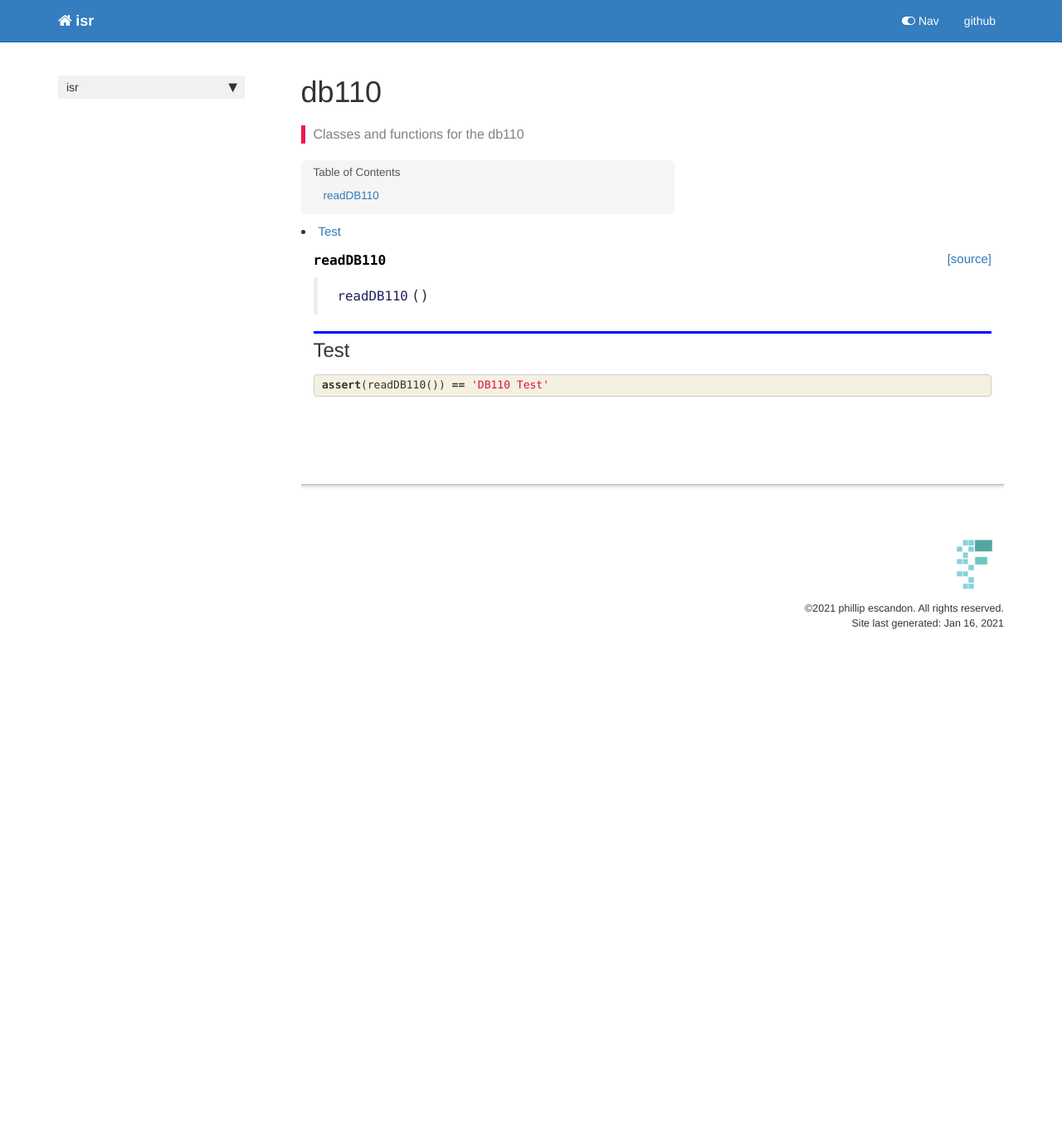
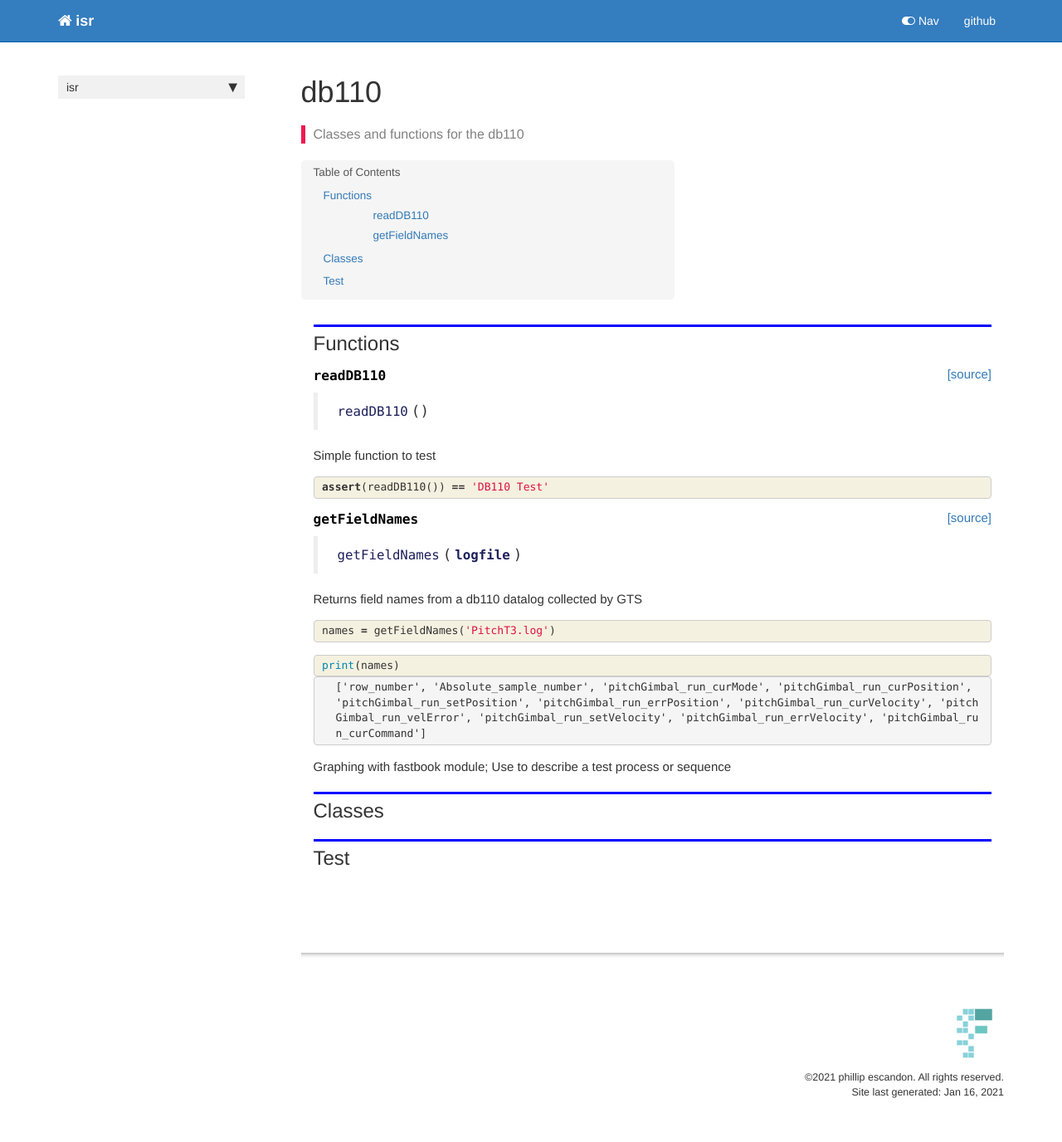
Before and after one commit to philescandon/ISR, a Jekyll site: the page built from docs/db110.html, in a window 1280 px wide. Shown: the whole page at 83% size. Built offline with Jekyll 4.4.1, drawn with Linux system fonts in a browser that asks for light colours; nearby versions of some CDN libraries; comment, search, counter and statistics services are not loaded; before the commit the page ends 900 px from its top, so only the background shows below that.

Commit message:
Mod imports

```diff
--- a/docs/db110.html
+++ b/docs/db110.html
@@ -33,6 +33,19 @@ nb_path: "00_db110.ipynb"
 
 <div class="cell border-box-sizing code_cell rendered">
 
+</div>
+    {% endraw %}
+
+<div class="cell border-box-sizing text_cell rendered"><div class="inner_cell">
+<div class="text_cell_render border-box-sizing rendered_html">
+<h2 id="Functions">Functions<a class="anchor-link" href="#Functions"> </a></h2>
+</div>
+</div>
+</div>
+    {% raw %}
+
+<div class="cell border-box-sizing code_cell rendered">
+
 <div class="output_wrapper">
 <div class="output">
 
@@ -40,8 +53,9 @@ nb_path: "00_db110.ipynb"
 
 
 <div class="output_markdown rendered_html output_subarea ">
-<h4 id="readDB110" class="doc_header"><code>readDB110</code><a href="https://github.com/philescandon/isr/tree/master/isr/db110.py#L6" class="source_link" style="float:right">[source]</a></h4><blockquote><p><code>readDB110</code>()</p>
+<h4 id="readDB110" class="doc_header"><code>readDB110</code><a href="https://github.com/philescandon/isr/tree/master/isr/db110.py#L18" class="source_link" style="float:right">[source]</a></h4><blockquote><p><code>readDB110</code>()</p>
 </blockquote>
+<p>Simple function to test</p>
 
 </div>
 
@@ -60,12 +74,6 @@ nb_path: "00_db110.ipynb"
 </div>
     {% endraw %}
 
-<div class="cell border-box-sizing text_cell rendered"><div class="inner_cell">
-<div class="text_cell_render border-box-sizing rendered_html">
-<h2 id="Test">Test<a class="anchor-link" href="#Test"> </a></h2>
-</div>
-</div>
-</div>
     {% raw %}
 
 <div class="cell border-box-sizing code_cell rendered">
@@ -83,4 +91,103 @@ nb_path: "00_db110.ipynb"
 </div>
     {% endraw %}
 
+    {% raw %}
+
+<div class="cell border-box-sizing code_cell rendered">
+
+<div class="output_wrapper">
+<div class="output">
+
+<div class="output_area">
+
+
+<div class="output_markdown rendered_html output_subarea ">
+<h4 id="getFieldNames" class="doc_header"><code>getFieldNames</code><a href="https://github.com/philescandon/isr/tree/master/isr/db110.py#L23" class="source_link" style="float:right">[source]</a></h4><blockquote><p><code>getFieldNames</code>(<strong><code>logfile</code></strong>)</p>
+</blockquote>
+<p>Returns field names from a db110 datalog collected by GTS</p>
+
 </div>
+
+</div>
+
+</div>
+</div>
+
+</div>
+    {% endraw %}
+
+    {% raw %}
+
+<div class="cell border-box-sizing code_cell rendered">
+
+</div>
+    {% endraw %}
+
+    {% raw %}
+
+<div class="cell border-box-sizing code_cell rendered">
+<div class="input">
+
+<div class="inner_cell">
+    <div class="input_area">
+<div class=" highlight hl-ipython3"><pre><span></span><span class="n">names</span> <span class="o">=</span> <span class="n">getFieldNames</span><span class="p">(</span><span class="s1">&#39;PitchT3.log&#39;</span><span class="p">)</span>
+</pre></div>
+
+    </div>
+</div>
+</div>
+
+</div>
+    {% endraw %}
+
+    {% raw %}
+
+<div class="cell border-box-sizing code_cell rendered">
+<div class="input">
+
+<div class="inner_cell">
+    <div class="input_area">
+<div class=" highlight hl-ipython3"><pre><span></span><span class="nb">print</span><span class="p">(</span><span class="n">names</span><span class="p">)</span>
+</pre></div>
+
+    </div>
+</div>
+</div>
+
+<div class="output_wrapper">
+<div class="output">
+
+<div class="output_area">
+
+<div class="output_subarea output_stream output_stdout output_text">
+<pre>[&#39;row_number&#39;, &#39;Absolute_sample_number&#39;, &#39;pitchGimbal_run_curMode&#39;, &#39;pitchGimbal_run_curPosition&#39;, &#39;pitchGimbal_run_setPosition&#39;, &#39;pitchGimbal_run_errPosition&#39;, &#39;pitchGimbal_run_curVelocity&#39;, &#39;pitchGimbal_run_velError&#39;, &#39;pitchGimbal_run_setVelocity&#39;, &#39;pitchGimbal_run_errVelocity&#39;, &#39;pitchGimbal_run_curCommand&#39;]
+</pre>
+</div>
+</div>
+
+</div>
+</div>
+
+</div>
+    {% endraw %}
+
+<div class="cell border-box-sizing text_cell rendered"><div class="inner_cell">
+<div class="text_cell_render border-box-sizing rendered_html">
+<p>Graphing with fastbook module; Use to describe a test process or sequence</p>
+
+</div>
+</div>
+</div>
+<div class="cell border-box-sizing text_cell rendered"><div class="inner_cell">
+<div class="text_cell_render border-box-sizing rendered_html">
+<h2 id="Classes">Classes<a class="anchor-link" href="#Classes"> </a></h2>
+</div>
+</div>
+</div>
+<div class="cell border-box-sizing text_cell rendered"><div class="inner_cell">
+<div class="text_cell_render border-box-sizing rendered_html">
+<h2 id="Test">Test<a class="anchor-link" href="#Test"> </a></h2>
+</div>
+</div>
+</div>
+</div>
--- a/docs/ms110.html
+++ b/docs/ms110.html
@@ -42,6 +42,7 @@ nb_path: "01_ms110.ipynb"
 <div class="output_markdown rendered_html output_subarea ">
 <h4 id="readMS110" class="doc_header"><code>readMS110</code><a href="https://github.com/philescandon/isr/tree/master/isr/ms110.py#L6" class="source_link" style="float:right">[source]</a></h4><blockquote><p><code>readMS110</code>()</p>
 </blockquote>
+<p>Simple MS110 Function</p>
 
 </div>
 
--- a/isr/_nbdev.py
+++ b/isr/_nbdev.py
@@ -3,6 +3,7 @@
 __all__ = ["index", "modules", "custom_doc_links", "git_url"]
 
 index = {"readDB110": "00_db110.ipynb",
+         "getFieldNames": "00_db110.ipynb",
          "readMS110": "01_ms110.ipynb"}
 
 modules = ["db110.py",
--- a/isr/ms110.py
+++ b/isr/ms110.py
@@ -4,4 +4,5 @@ __all__ = ['readMS110']
 
 # Cell
 def readMS110():
+    "Simple MS110 Function"
     return 'MS110 Test0'
```
Also changed, not shown: docs/index.html (+61 -38 lines), isr/db110.py (+49 -1 lines), README.md, 4 other files.
